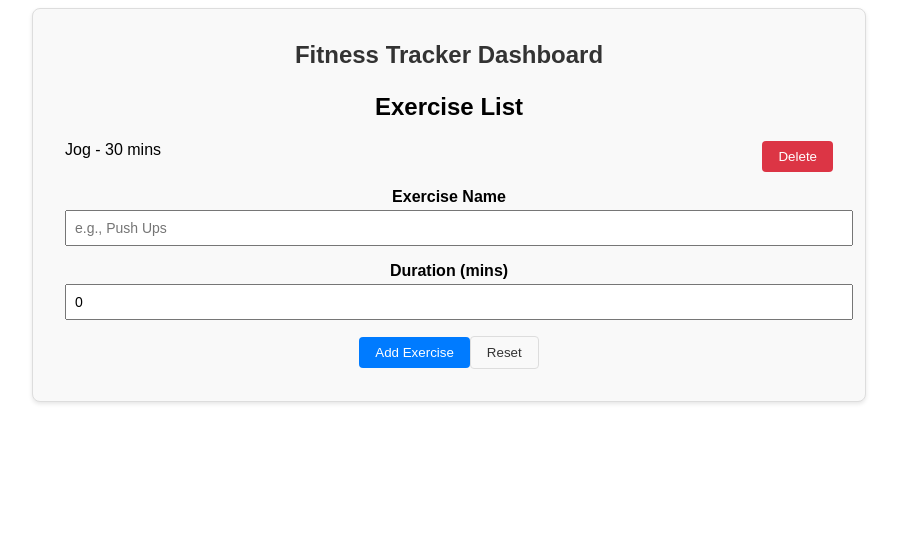
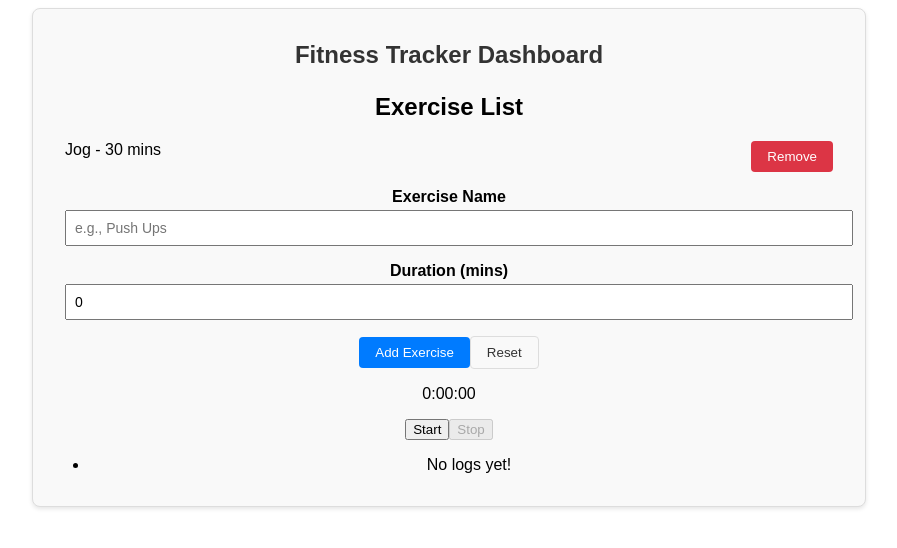
Before and after one commit to jrletner/limitless-tracker, an Angular app: page / in a window 1280 px wide. Shown: the top 548 px of the page, without its empty margins (191-1088 px from the left). Built offline with nearby package versions, Linux system fonts and the light colour scheme.

Commit message:
add exercise stopwatch and refactor exercise list component

```diff
--- a/src/app/app.component.html
+++ b/src/app/app.component.html
@@ -1,3 +1,4 @@
 <app-dashboard-page>
   <app-exercise-list/>
+  <app-exercise-stop-watch/>
 </app-dashboard-page>
--- /dev/null
+++ b/src/app/features/exercises/components/exercise-item/exercise-item.component.css
@@ -0,0 +1,5 @@
+.exercise-item {
+  display: flex;
+  justify-content: space-between;
+  margin-bottom: 8px;
+}
--- /dev/null
+++ b/src/app/features/exercises/components/exercise-item/exercise-item.component.html
@@ -0,0 +1,11 @@
+<div class="exercise-item">
+    <span>
+        {{ exercise.name }} - {{ exercise.duration }} mins
+    </span>
+    <button
+        class="button-danger"
+        (click)="removeExercise()"
+    >
+        Remove
+    </button>
+</div>
--- /dev/null
+++ b/src/app/features/exercises/components/exercise-item/exercise-item.component.ts
@@ -0,0 +1,19 @@
+import { Component, inject, Input } from '@angular/core';
+import { ExerciseService } from '../../../../shared/services/exercise.service';
+import { ExerciseStopWatchComponent } from '../exercise-stop-watch/exercise-stop-watch.component';
+
+@Component({
+  selector: 'app-exercise-item',
+  standalone: true,
+  imports: [ExerciseStopWatchComponent],
+  templateUrl: './exercise-item.component.html',
+  styleUrl: './exercise-item.component.css',
+})
+export class ExerciseItemComponent {
+  @Input() exercise: { name: string; duration: number };
+  private exerciseService = inject(ExerciseService);
+
+  removeExercise() {
+    this.exerciseService.removeExercise(this.exercise.name);
+  }
+}
--- a/src/app/features/exercises/components/exercise-list/exercise-list.component.html
+++ b/src/app/features/exercises/components/exercise-list/exercise-list.component.html
@@ -1,14 +1,10 @@
 <div class="exercise-list">
   <h2>Exercise List</h2>
 @for (exercise of exercises(); track exercise.name) {
-  <div class="exercise-item">
-    <span>{{ exercise.name }} - {{ exercise.duration}} mins</span>
-    <button class="button-danger" (click)="removeExercise(exercise.name)">Delete</button>
-  </div>
+<app-exercise-item [exercise]="exercise"></app-exercise-item>
 } @empty {
-  <p>No Exercises added yet!</p>
+<p>No exercises added yet!</p>
 }
-
 
 
 
--- a/src/app/features/exercises/components/exercise-list/exercise-list.component.ts
+++ b/src/app/features/exercises/components/exercise-list/exercise-list.component.ts
@@ -1,19 +1,16 @@
 import { Component, inject } from '@angular/core';
 import { ExerciseService } from '../../../../shared/services/exercise.service';
 import { ExerciseFormComponent } from '../exercise-form/exercise-form.component';
+import { ExerciseItemComponent } from '../exercise-item/exercise-item.component';
 
 @Component({
   selector: 'app-exercise-list',
-  imports: [ExerciseFormComponent],
+  imports: [ExerciseFormComponent, ExerciseItemComponent],
   templateUrl: './exercise-list.component.html',
-  styleUrl: './exercise-list.component.css'
+  styleUrl: './exercise-list.component.css',
 })
 export class ExerciseListComponent {
-private exerciseService = inject(ExerciseService);
+  private exerciseService = inject(ExerciseService);
 
-exercises = this.exerciseService.getExercises();
-
-removeExercise(name: string) {
-  this.exerciseService.removeExercise(name);
+  exercises = this.exerciseService.getExercises();
 }
-}
--- /dev/null
+++ b/src/app/features/exercises/components/exercise-stop-watch/exercise-stop-watch.component.html
@@ -0,0 +1,15 @@
+<div class="stopwatch">
+  <p class="time-display">{{ elapsedTime | date:'H:mm:ss':'UTC'}}</p>
+  <button (click)="startStopwatch()" [disabled]="isRunning">Start</button>
+  <button (click)="stopStopwatch()" [disabled]="!isRunning">Stop</button>
+  <ul>
+    @for (log of logs; track log.date) {
+      <li>
+        <span>Date: {{ log.date | date: 'short' }}</span>,
+        <span>Elapsed Time: {{ log.elapsedTime | date:'H:mm:ss':'UTC'}}</span>
+      </li>
+    } @empty {
+      <li>No logs yet!</li>
+    }
+  </ul>
+</div>
--- /dev/null
+++ b/src/app/features/exercises/components/exercise-stop-watch/exercise-stop-watch.component.ts
@@ -0,0 +1,53 @@
+import { DatePipe } from '@angular/common';
+import { Component, OnDestroy, OnInit } from '@angular/core';
+
+@Component({
+  selector: 'app-exercise-stop-watch',
+  standalone: true,
+  templateUrl: './exercise-stop-watch.component.html',
+  imports: [DatePipe],
+  styleUrls: ['./exercise-stop-watch.component.css'],
+})
+export class ExerciseStopWatchComponent implements OnInit, OnDestroy {
+  constructor() {
+    console.log('Constructor called: Component is being created.');
+  }
+
+  elapsedTime = 0;
+  logs: { date: Date; elapsedTime: number }[] = [];
+  isRunning = false;
+  private timerId: any;
+
+  startStopwatch() {
+    if (!this.isRunning) {
+      this.isRunning = true;
+      this.timerId = setInterval(() => {
+        console.log('Elapsed time: ', this.elapsedTime / 1000);
+        this.elapsedTime += 1000; // Increment by 1 second
+      }, 1000);
+    }
+  }
+
+  stopStopwatch() {
+    if (this.isRunning) {
+      this.isRunning = false;
+      clearInterval(this.timerId);
+      this.timerId = null;
+      const stopTime = new Date();
+      this.logs.push({ date: stopTime, elapsedTime: this.elapsedTime });
+      this.elapsedTime = 0;
+    }
+  }
+
+  ngOnInit(): void {
+    console.log('ngOnInit called: Component initialized.');
+    // Example: Initialize elapsed time or fetch data
+  }
+  ngOnDestroy(): void {
+    if (this.timerId) {
+      clearInterval(this.timerId);
+      this.timerId = null;
+    }
+    console.log('ngOnDestroy called: Component destroyed and timer cleared.');
+  }
+}
```
Also changed, not shown: src/app/app.component.ts (+7 -2 lines), src/app/features/exercises/components/exercise-stop-watch/exercise-stop-watch.component.css (added).
